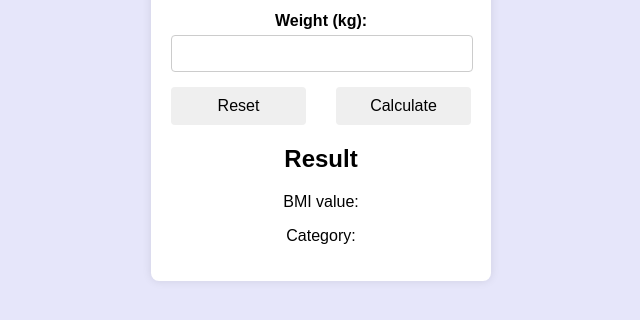
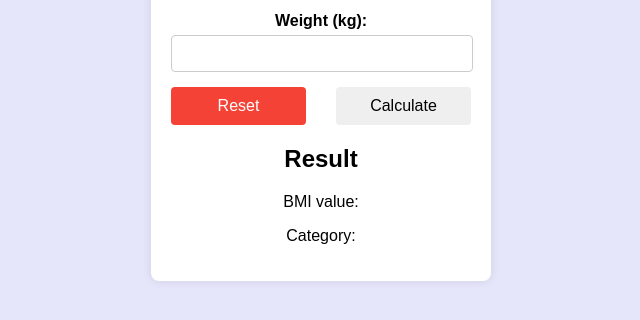
Before and after one commit to HaseebAhmed6/bmi-calculator, a plain HTML site: page index.html in a window 1280 px wide. Shown: the part 340-660 px from the top of the page, without its empty margins (319-959 px from the left). Drawn offline with Linux system fonts and the light colour scheme.

Commit message:
feat: style reset button

```diff
--- a/styles.css
+++ b/styles.css
@@ -54,3 +54,12 @@ body {
     font-size: 16px;
     cursor: pointer;
   }
+
+  #reset-btn {
+    background-color: #f44336;
+    color: white;
+  }
+
+  #reset-btn:hover {
+    background-color: #e53935;
+  }
```
